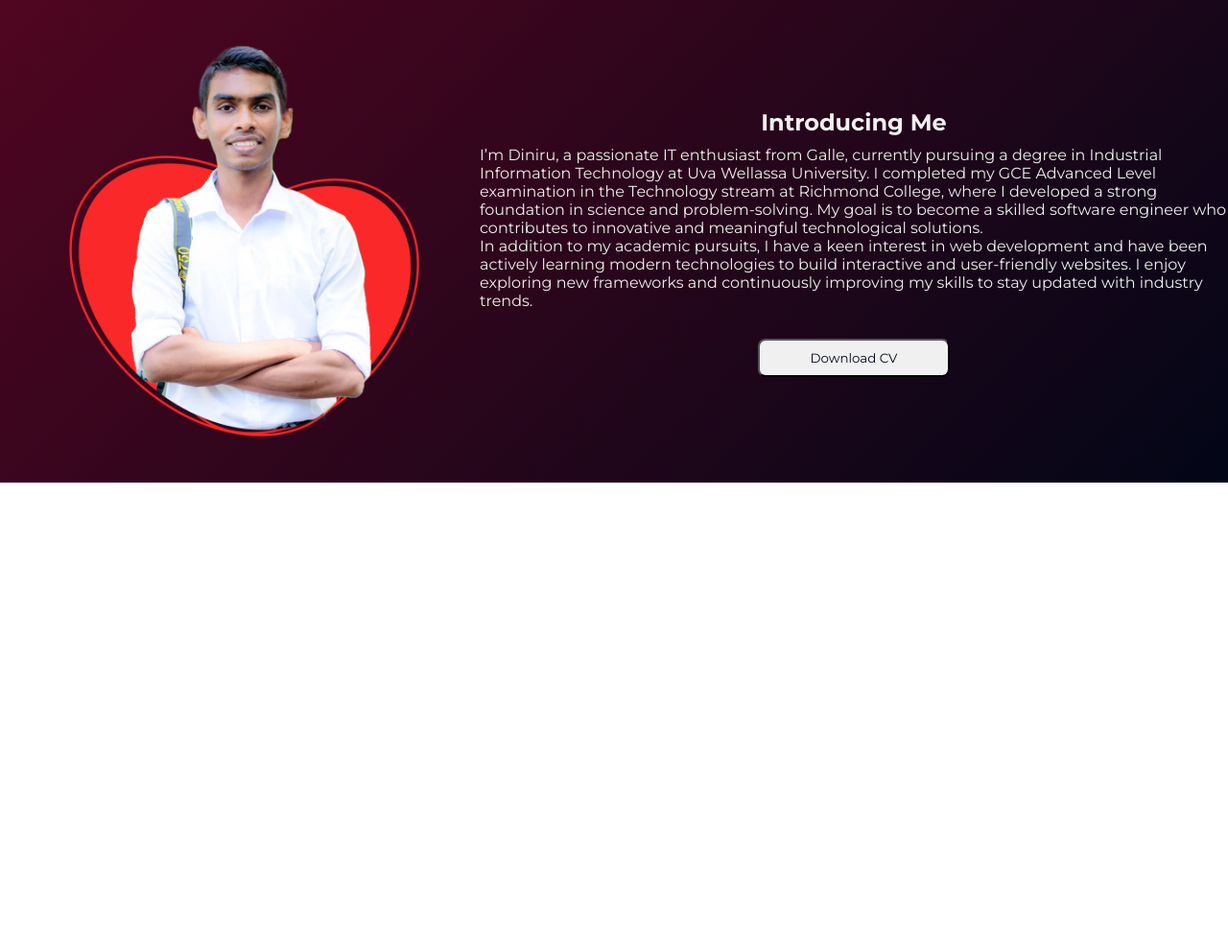
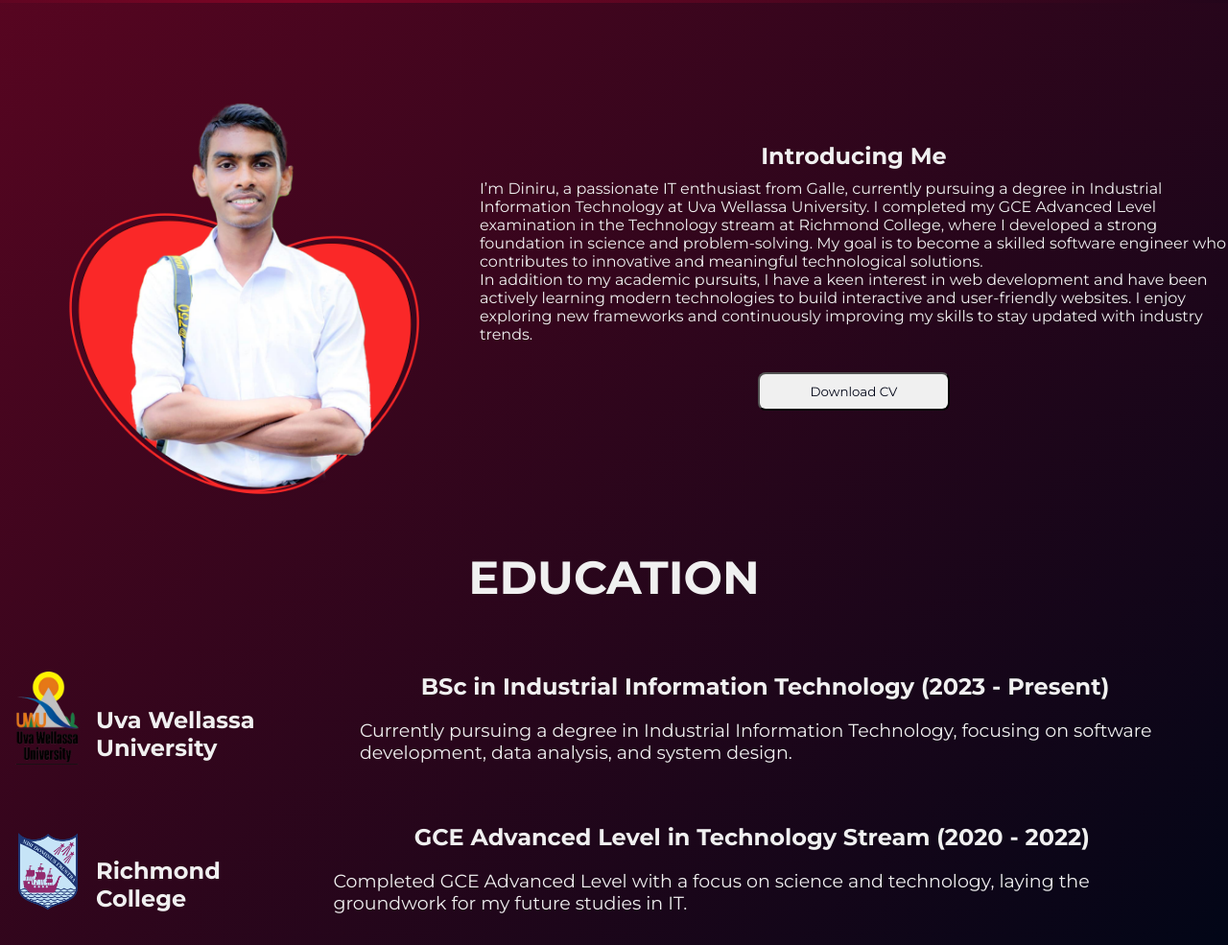
Before and after one commit to Diniruchamodya/Portfolio, a plain HTML site: page index.html in a window 1280 px wide. Shown: the part 1014-1999 px from the top of the page at 96% size. Before the commit the page ends 1517 px from the top, so only its background shows below. Drawn offline with nearby package versions, Linux system fonts and the light colour scheme.

Commit message:
add education part

```diff
--- a/index.html
+++ b/index.html
@@ -28,7 +28,7 @@
         </ul>
 
         <ul>
-            <li><a href="#"><img src="logo1.png"></a></li>
+            <li><a href="#" class="logo"><img src="logo1.png"></a></li>
             <li><a href="#">Home</a></li>
             <li><a href="#">About</a></li>
             <li><a href="#projects">Projects</a></li>
@@ -46,6 +46,7 @@
         <div class="name">
             <h6>Hello...</h6>
             <h1>I'M DINIRU KAHADUWA ARACHCHI</h1>
+            <h6>Graphic Designer | Web Developer</h6>
 
             <button>CONTACT US</button>
         </div>
@@ -90,17 +91,56 @@
     </div>
 
 
+    <!--------------Education------------->
+    <div class="education">
+        <h1>EDUCATION</h1>
+        <div class="education-item">
+            <div class="education-text">
+                <a><img src="UVA.png"></a>
+                <h2>Uva Wellassa University</h2>
+                <div class="para">
+                    <h2 style="text-align: center;">BSc in Industrial Information Technology (2023 - Present)</h2>
+                    <p>Currently pursuing a degree in Industrial Information Technology, focusing on software
+                        development,
+                        data analysis, and system design.</p>
+                </div>
+            </div>
+            <div class="education-text">
+
+                <a><img src="RCG.png"></a>
+                <h2>Richmond College</h2>
+                <div class="para">
+                    <h2 style="text-align: center;">GCE Advanced Level in Technology Stream (2020 - 2022)</h2>
+                    <p>Completed GCE Advanced Level with a focus on science and technology, laying the groundwork
+                        for my
+                        future studies in IT.</p>
+                </div>
+
+            </div>
+        </div>
+    </div>
+
+
     <!--------------Projects------------->
     <!-- <div class="projects">
         <h1>MY PROJECTS</h1>
         <div class="projects-items">
-             <div class="box"><img src="1.jpg"></div> -->
-    <!-- <div class="box"><img src="2.jpg">
-    </div>
-    <div class="box"><img src="3.jpg"></div>
-    <div class="box"><img src="4.jpg"></div>
-    <div class="box"><img src="2.jpg">
-    </div>
+            <div class="box"><img src="2.jpg">
+                <p>Lorem ipsum dolor sit amet consectetur adipisicing elit. Accusantium, voluptatem distinctio! Facilis
+                    culpa aut praesentium possimus quas deleniti porro assumenda nemo officiis maxime hic vero atque
+                    pariatur cumque, aspernatur consequatur!</p>
+            </div>
+            <div class="box"><img src="3.jpg">
+                <p>Lorem ipsum dolor sit amet consectetur adipisicing elit. Adipisci unde quos ipsum doloremque dolores
+                    dolorem ad vel distinctio quibusdam? Dicta explicabo possimus illum, corporis nisi earum inventore
+                    neque beatae impedit.</p>
+            </div>
+            <div class="box"><img src="4.jpg">
+                <p>Lorem ipsum, dolor sit amet consectetur adipisicing elit. Quos, et facilis? Nesciunt nobis quaerat
+                    deserunt distinctio consequatur enim vitae dolores sit ratione cum, labore molestiae iste quam atque
+                    dolor sed.</p>
+            </div>
+        </div>
     </div>
     </div>
     </div> -->
--- a/style.css
+++ b/style.css
@@ -64,10 +64,20 @@ body::before {
 /* *************nav bar********* */
 nav {
     box-shadow: 0 2px 3px rgba(0, 0, 0, 0.2);
+    position: fixed;
+    width: 100%;
+    height: auto;
+    z-index: 1;
+    background: linear-gradient(135deg, #020617, #7d0525, #020617, #020617);
+    background-size: 300% 300%;
+    animation: color 24s ease-in-out infinite;
+
+
+
 }
 
 nav ul {
-    width: 100%;
+
     list-style: none;
     display: flex;
     justify-content: flex-end;
@@ -151,8 +161,6 @@ nav li:first-child {
     align-items: center;
     width: 100%;
 
-
-
 }
 
 .profilepic img {
@@ -160,7 +168,7 @@ nav li:first-child {
     height: auto;
     object-fit: contain;
     display: block;
-    margin: auto;
+    margin-top: 50px;
 
 }
 
@@ -199,6 +207,7 @@ nav li:first-child {
 .name button:hover {
     color: var(--text-color);
     background-color: rgb(255, 30, 49);
+    transition: 0.2s ease-in-out;
 
 
 }
@@ -298,9 +307,100 @@ nav li:first-child {
     transition: 0.2s ease-in-out;
 }
 
+
+/* **********************Education****************************** */
+.education {
+    width: 100;
+    height: auto;
+    display: flex;
+    flex-direction: column;
+    align-items: center;
+    justify-content: center;
+
+
+}
+
+.education h1 {
+    color: var(--text-color);
+    text-align: center;
+    margin-top: 10px;
+    font-size: 3rem;
+    width: 100%;
+    /* background: linear-gradient(135deg, #020617, #7d0525, #020617, #020617);
+    background-size: 300% 300%;
+    animation: color 24s ease-in-out infinite; */
+
+}
+
+
+.education-item {
+    width: 100%;
+    height: auto;
+    display: flex;
+    flex-direction: column;
+    align-items: center;
+    justify-content: center;
+    margin-top: 40px;
+
+
+
+}
+
+.education-item img {
+    width: 100px;
+    height: auto;
+    display: flex;
+    flex-direction: column;
+    margin-bottom: 20px;
+
+
+}
+
+.education-text {
+    height: auto;
+    display: flex;
+    flex-direction: row;
+    align-items: center;
+    justify-content: center;
+    color: var(--text-color);
+    margin-top: 20px;
+
+}
+
+
+
+
+.education-text h2 {
+    margin-top: 10px;
+}
+
+.education-text p {
+    margin-bottom: 2rem;
+    margin-left: 60px;
+    margin-top: 20px;
+    font-size: 19px;
+    width: 90%;
+    justify-content: center;
+
+
+
+
+
+}
+
+
+
 /************************Projects*********************/
 
-/*
+/* .projects {
+    width: 100%;
+    height: auto;
+    display: flex;
+    flex-direction: column;
+    align-items: center;
+    justify-content: center;
+
+}
 
 
 .projects h1 {
@@ -308,38 +408,53 @@ nav li:first-child {
     text-align: center;
     margin-top: 50px;
     font-size: 3rem;
+    background: linear-gradient(135deg, #020617, #7d0525, #020617, #020617);
+    background-size: 300% 300%;
+    animation: color 24s ease-in-out infinite;
+    width: 100%;
 }
+
 
 .projects-items {
     width: 100%;
     height: auto;
-    display: grid;
-    grid-template-columns: repeat(4, 1fr);
     align-items: center;
     justify-items: center;
     gap: 5px;
     margin-top: 2rem;
+    display: grid;
+    grid-template-columns: repeat(auto-fill, minmax(400px, 1fr));
+    grid-template-rows: repeat(auto-fill, minmax(200px, 1fr));
+    grid-auto-flow: dense;
+    padding: 0 20px;
+}
 
+
+.projects-items .box:hover {
+    transform: translateY(-10px);
+    transition: 0.3s ease-in-out;
 }
 
 .projects-items img {
     width: 425px;
     height: auto;
     display: block;
+    justify-content: center;
+    align-items: center;
 
 }
 
 .projects-items .box {
-    box-shadow: 0 4px 8px rgba(0, 0, 0, 0.1);
+
     border-radius: 3px;
     padding: 10px;
     text-align: center;
     display: grid;
     grid-template-rows: subgrid;
     grid-row: span 3;
-
-
-
-
+    background-color: var(--text-color);
+    backdrop-filter: blur(10px);
+    box-shadow: 0 4px 8px rgba(0, 0, 0, 0.1);
+    margin: 30px;
 
 } */
```
Also changed, not shown: RCG.png (added), UVA.png (added).
